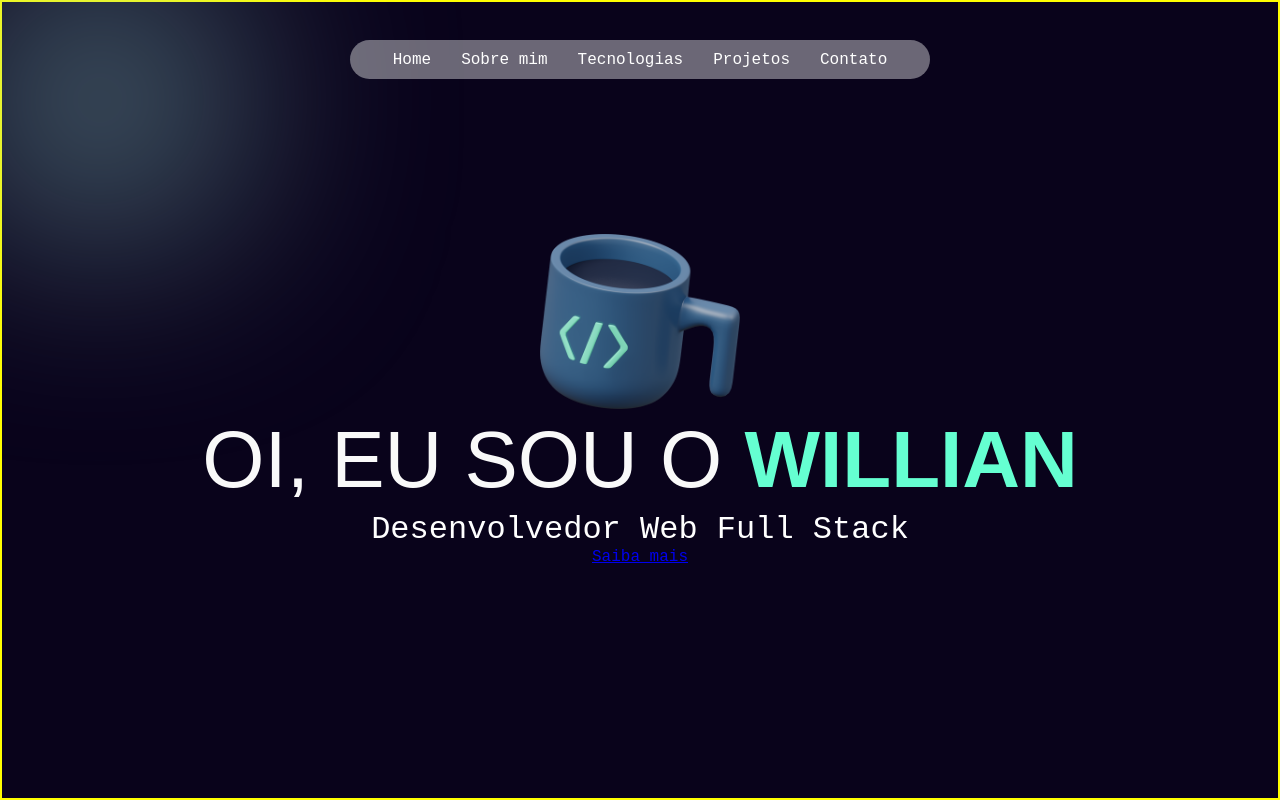
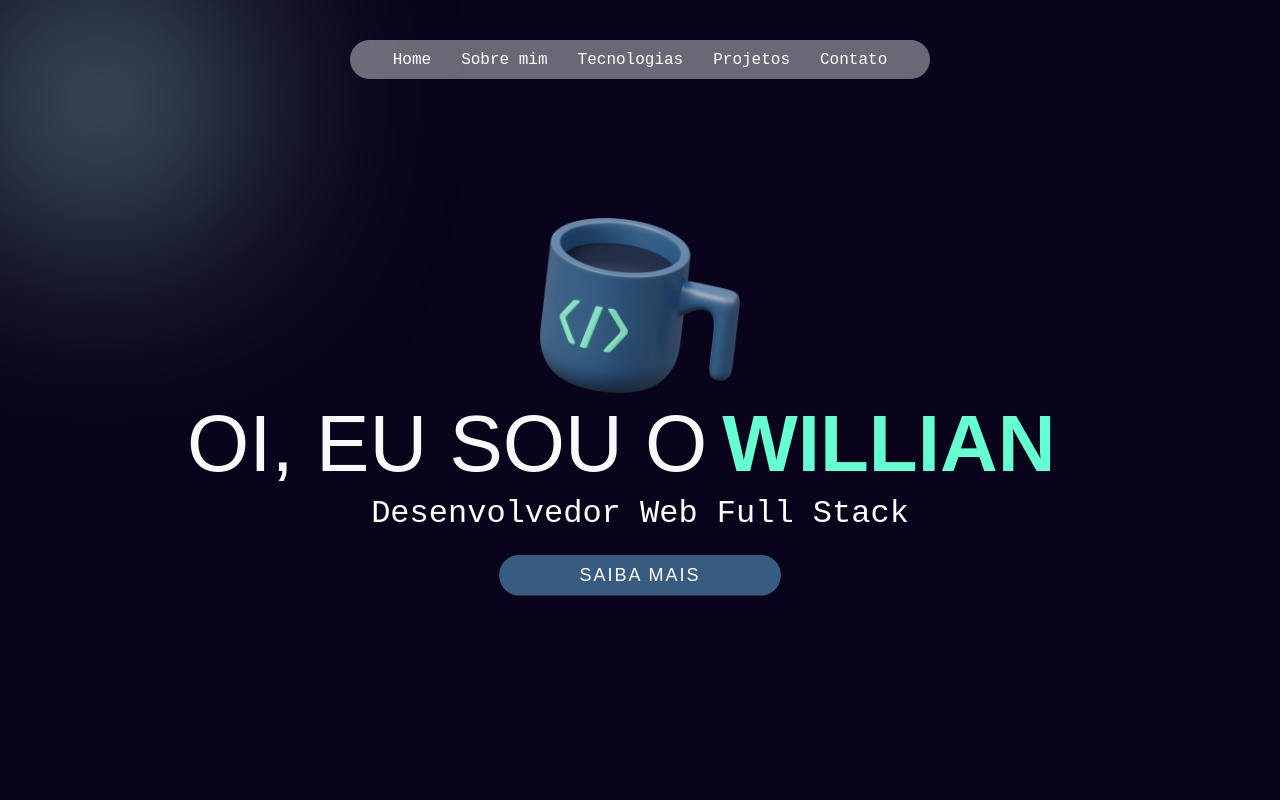
Before and after one commit to willianbatist/portfolio_web, a Next.js app: page / in a window 1280 px wide. Shown: the top 800 px of the page. Built offline with nearby package versions, Linux system fonts and the light colour scheme.

Commit message:
styles(Title): styles desktop Title

```diff
--- a/package.json
+++ b/package.json
@@ -20,7 +20,8 @@
     "react-dom": "18.2.0",
     "react-freezeframe": "^5.0.2",
     "styled-components": "^5.3.6",
-    "typescript": "4.9.4"
+    "typescript": "4.9.4",
+    "typewriter-effect": "^2.19.0"
   },
   "devDependencies": {
     "@types/styled-components": "^5.1.26",
--- a/src/components/title/Title.tsx
+++ b/src/components/title/Title.tsx
@@ -2,6 +2,8 @@
 import * as T from "./title.style";
 import Image from "next/image";
 import copo from "../../assets/copo.png";
+import Typewriter from "typewriter-effect";
+
 
 
 export default function Title() {
@@ -15,7 +17,13 @@ export default function Title() {
       />
       <h1>
         {`OI, EU SOU O `}
-        <span>WILLIAN</span>
+        <Typewriter
+          options={{
+          strings: ['WILLIAN', 'WILLIAN'],
+          autoStart: true,
+          loop: true,
+          }}
+        />
       </h1>
       <h3>Desenvolvedor Web Full Stack</h3>
       <a href="#about">Saiba mais</a>
--- a/src/components/title/title.style.ts
+++ b/src/components/title/title.style.ts
@@ -4,7 +4,6 @@ import styled from "styled-components";
 
 export const Title = styled.section`
   min-height: 100vh;
-  border: 2px solid yellow;
   display: flex;
   flex-direction: column;
   justify-content: center;
@@ -15,6 +14,7 @@ export const Title = styled.section`
     color: #f9f9f9;
     font-weight: 400;
     font-size: 5em;
+    display: flex;
     text-align: center;
     margin: 5px;
     font-family: 'TT Norms Pro', sans-serif;
@@ -22,6 +22,7 @@ export const Title = styled.section`
   }
 
   span {
+    margin-left: 15px;
     font-weight: 600;
     color: #65ffd1;
     font-family: 'TT Norms Pro', sans-serif;
@@ -34,4 +35,35 @@ export const Title = styled.section`
     font-size: 2em;
     text-align: center;
   }
+
+  .Typewriterwrapper {
+  }
+  .Typewritercursor {
+    margin-left: -15px;
+  }
+
+  @keyframes slide-bottom{0%{transform:translateY(0)}100%{transform:translateY(15px)}}
+  a {
+    animation: slide-bottom 2s ease-in-out infinite alternate 0.5s both;
+    position: relative;
+    text-transform: uppercase;
+    text-decoration: none;
+    letter-spacing: 2px;
+    transition-duration: 0.5s;
+    background-color: #375C80;
+    color: #ffffff;
+    font-family: 'TT Norms Pro', sans-serif;
+    font-weight: 400;
+    font-size: 18px;
+    text-align: center;
+    border: none;
+    border-radius: 40px;
+    padding: 10px 80px;
+    margin-top: 10px;
+    cursor: pointer;
+  }
+
+  a:hover {
+    animation: none;
+  }
 `;
```
Also changed, not shown: 1 other file (tests, documents, lock files or other folders).
